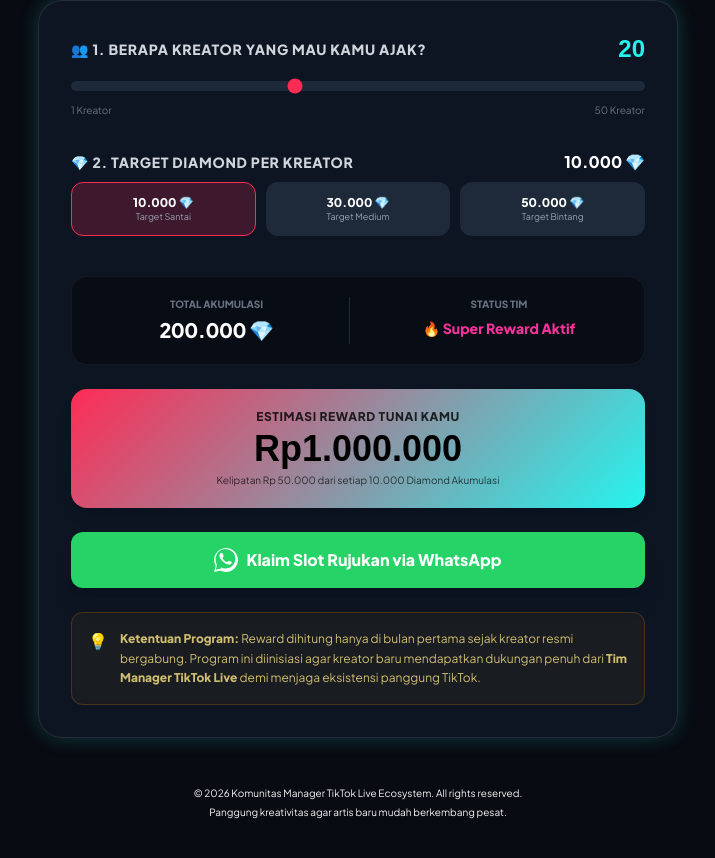
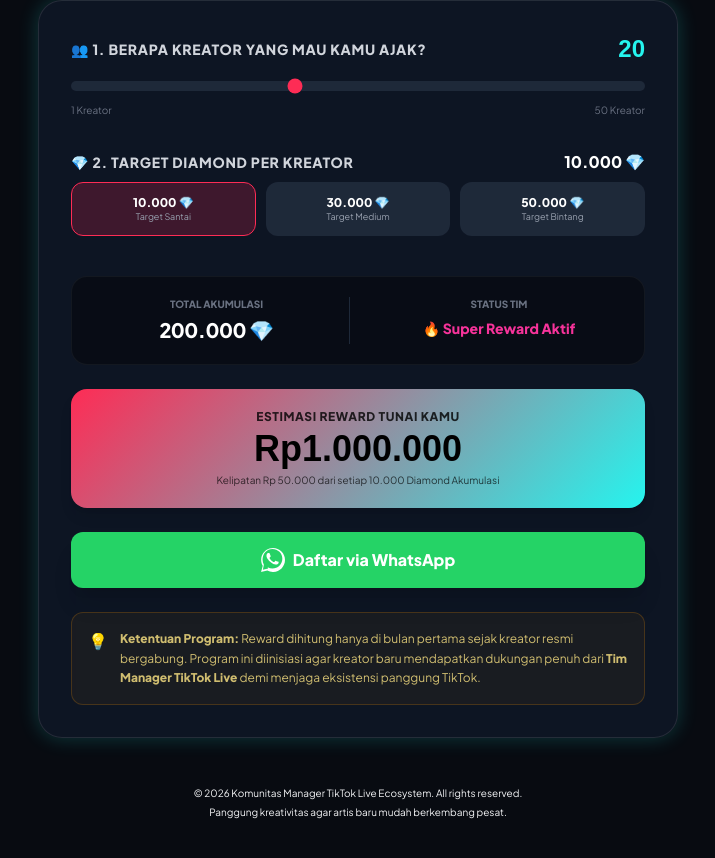
Before and after one commit to mdidery-eng/DigitalAcademy, a plain HTML site: page rujukan.html in a window 1280 px wide. Shown: the part 403-1261 px from the top of the page, without its empty margins (282-997 px from the left). Drawn offline with nearby package versions, Linux system fonts and the light colour scheme; a web font is replaced by a local one.

Commit message:
Update CTA button text from 'Klaim Slot Rujukan' to 'Daftar'

```diff
--- a/rujukan.html
+++ b/rujukan.html
@@ -111,7 +111,7 @@
             <!-- DYNAMIC INTERACTIVE CTA BUTTON -->
             <a href="#" id="whatsapp-cta" target="_blank" class="flex items-center justify-center gap-2 w-full bg-[#25D366] hover:bg-[#20ba5a] text-white text-base font-extrabold py-4 rounded-xl shadow-xl transition transform active:scale-95">
                 <svg class="w-6 h-6 fill-current" viewBox="0 0 24 24"><path d="M.057 24l1.687-6.163c-1.041-1.804-1.588-3.849-1.587-5.946C.06 5.348 5.397.01 12.008.01c3.202.001 6.212 1.246 8.477 3.514 2.266 2.268 3.507 5.28 3.505 8.484-.004 6.657-5.34 11.997-11.953 11.997-2.005-.001-3.973-.502-5.713-1.457L0 24zm6.59-4.846c1.6.95 3.188 1.449 4.825 1.451 5.436 0 9.86-4.37 9.864-9.799.002-2.63-1.023-5.101-2.885-6.963C16.528 1.981 14.062.96 11.435.96c-5.439 0-9.859 4.374-9.863 10.803-.001 1.714.453 3.39 1.31 4.867L1.872 21.8l5.311-1.393zM16.632 13.62c-.27-.135-1.597-.788-1.844-.878-.247-.09-.427-.135-.607.135-.18.27-.697.878-.855 1.058-.158.18-.315.202-.585.067-.27-.135-1.139-.42-2.17-1.34-1.031-.92-1.727-2.057-1.93-2.396-.202-.339-.022-.523.147-.692.153-.151.339-.395.508-.593.169-.197.225-.338.338-.564.113-.225.056-.422-.028-.593-.084-.171-.697-1.682-.955-2.304-.252-.608-.509-.526-.697-.535-.18-.008-.383-.01-.585-.01-.203 0-.534.076-.815.384-.281.307-1.07 1.045-1.07 2.548 0 1.503 1.093 2.955 1.242 3.156.149.2 2.151 3.286 5.213 4.607.728.314 1.297.502 1.741.643.731.233 1.396.2 1.923.122.587-.087 1.597-.653 1.822-1.284.225-.631.225-1.173.157-1.284-.068-.113-.247-.18-.517-.315z"/></svg>
-                Klaim Slot Rujukan via WhatsApp
+                Daftar via WhatsApp
             </a>
 
             <!-- DISCLAIMER / NOTES -->
```
